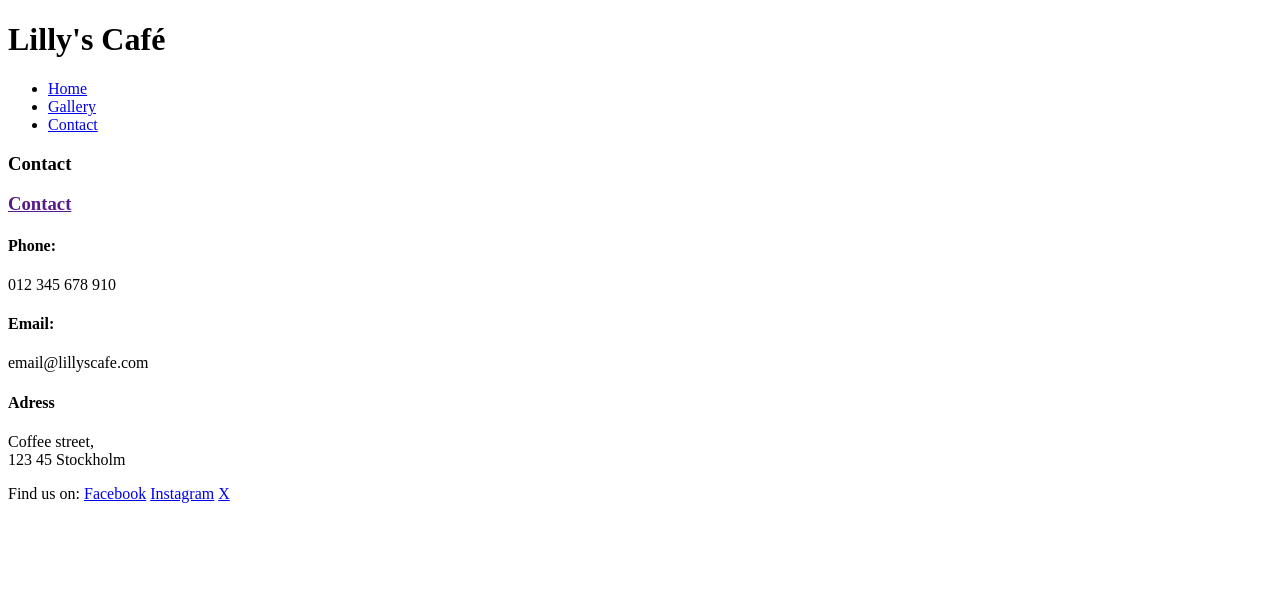
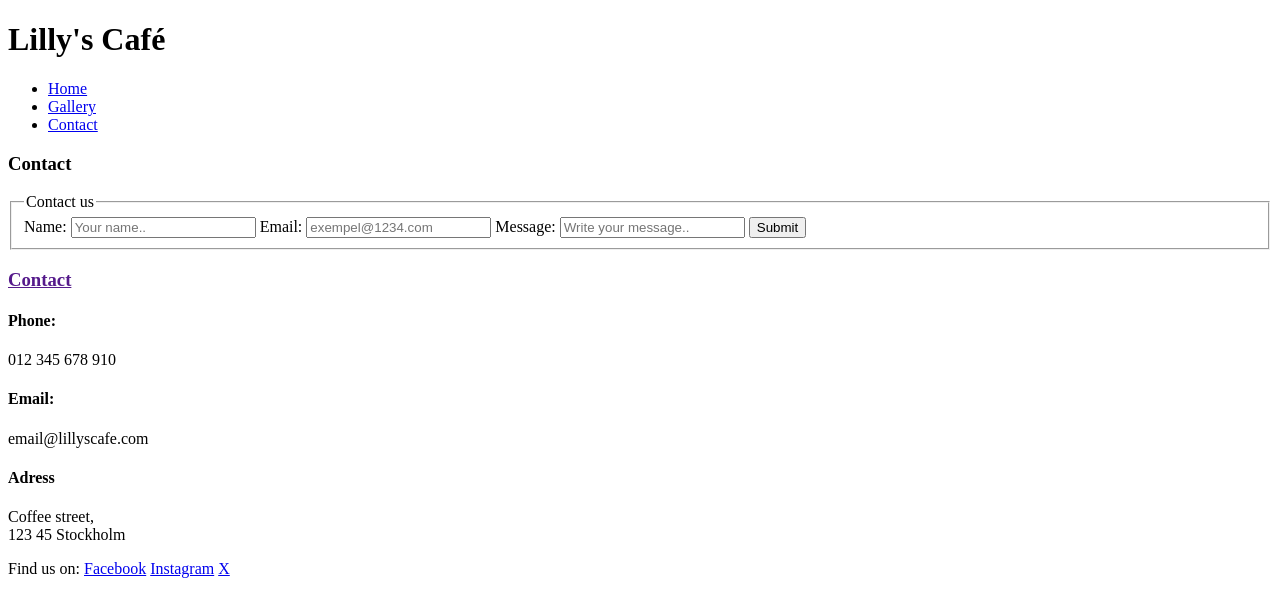
Before and after one commit to JessikaKarl/project-portfolio-1, a plain HTML site: page contact.html in a window 1280 px wide. Drawn offline with Linux system fonts and the light colour scheme.

Commit message:
Created a form for contact in the contact page of the website.

```diff
--- a/contact.html
+++ b/contact.html
@@ -25,7 +25,18 @@
         </nav>
     </header>
     <h3>Contact</h3>
-
+    <form>
+        <fieldset>
+            <legend>Contact us</legend>
+            <label for="name">Name:</label>
+            <input type="text" id="name" name="name" placeholder="Your name..">
+            <label for="email">Email:</label>
+            <input type="email" id="email" name="email" placeholder="exempel@1234.com">
+            <label for="message">Message:</label>
+            <input type="text" id="message" name="message" placeholder="Write your message..">
+            <input type="submit" value="Submit">
+        </fieldset>
+    </form>
     <footer>
         <div>
             <h3><a href="">Contact</a></h3>
```
